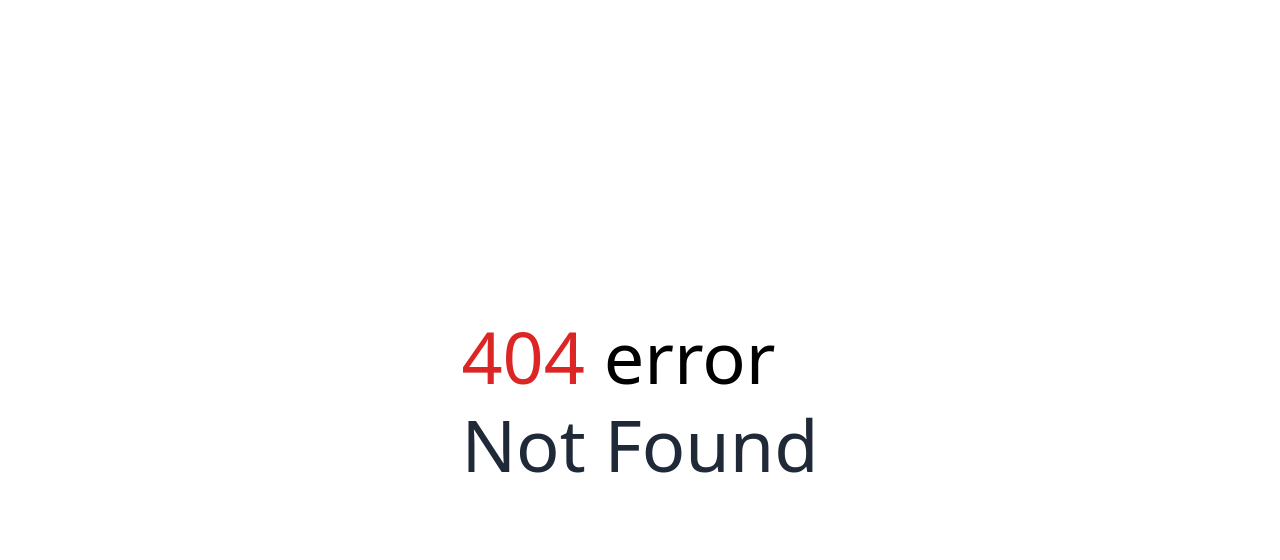
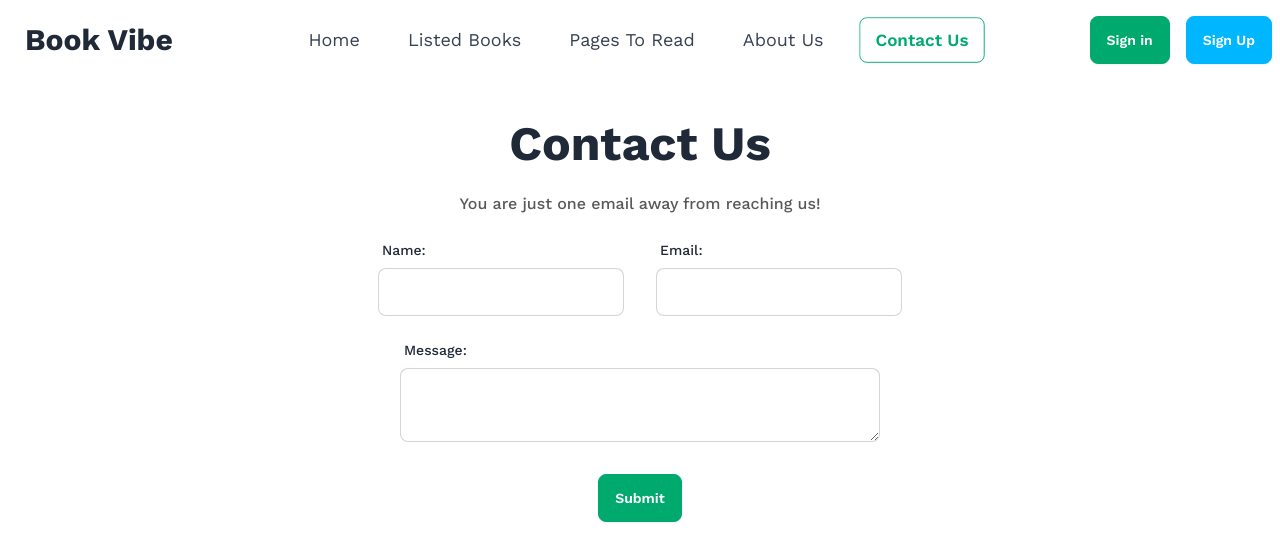
Before and after one commit to efaaz/book-vibe, a React (Vite) app: page /Contacts in a window 1280 px wide. Before the commit this address had no page. Shown: the top 560 px of the page. Built offline with nearby package versions, Linux system fonts and the light colour scheme.

Commit message:
two more routes added!

```diff
--- /dev/null
+++ b/src/Component/AboutUs/AboutUs.jsx
@@ -0,0 +1,23 @@
+import React from 'react'
+import { NavLink } from 'react-router-dom'
+
+function AboutUs() {
+  return (
+    <>
+        <div className="text-center work container mx-auto mt-10">
+            <h1 className="lg:text-5xl text-2xl font-bold my-6">About Us</h1>
+            <p className="text-[#131313B3] lg:mx-40 mx-4 pb-4 font-medium">Explore the literary haven of our Book Vibe! Immerse yourself in our world of words, where passion for literature meets unparalleled dedication to curate exceptional reading journeys. Our mission is simple: to ignite the spark of imagination in every reader.</p>
+            <p className="text-[#131313B3] lg:mx-40 mx-4 pb-4 font-medium">Dive into our meticulously crafted platform, a sanctuary for book enthusiasts spanning across genres and realms. From the allure of fiction to the intrigue of non-fiction, from the enchantment of fantasy to the thrill of mystery, we offer an eclectic array of titles to captivate hearts and minds alike.</p>
+            <p className="text-[#131313B3] lg:mx-40 mx-4 pb-4 font-medium">Whether you're on the hunt for the latest chart-toppers or undiscovered treasures waiting to be unearthed, our shelves are stocked with treasures to satisfy every literary palate. Join us on this adventure of exploration and discovery. Welcome to our world of books – where stories come alive and reading dreams flourish. Happy reading!</p>
+            <NavLink
+                to="/Contacts"
+                className="btn btn-success text-white"
+              >
+               Contact Us
+              </NavLink>
+        </div>
+    </>
+  )
+}
+
+export default AboutUs
--- /dev/null
+++ b/src/Component/Contacts/Contacts.jsx
@@ -0,0 +1,46 @@
+import React from "react";
+
+function Contacts() {
+  return (
+    <>
+      <div className="text-center work container mx-auto mt-10">
+        <h1 className="lg:text-5xl text-2xl font-bold my-6">Contact Us</h1>
+        <p className="text-[#131313B3] lg:mx-40 pb-4 font-medium">
+          You are just one email away from reaching us!
+        </p>
+        <div className="lg:flex justify-center gap-8 lg:mx-auto mx-4">
+          <div>
+            <label className="form-control w-full ">
+              <div className="label">
+                <span className="label-text font-medium">Name:</span>
+              </div>
+              <input type="text" className="input input-bordered w-full " />
+            </label>
+          </div>
+          <div>
+            <label className="form-control w-full ">
+              <div className="label">
+                <span className="label-text font-medium">Email:</span>
+              </div>
+              <input type="email" className="input input-bordered w-full" />
+            </label>
+          </div>
+        </div>
+
+        <div className="lg:flex justify-center lg:mx-auto mt-4 mx-4">
+        <label className="form-control lg:w-[37.5%]">
+          <div className="label">
+            <span className="label-text font-medium">Message:</span>
+          </div>
+          <textarea
+            className="textarea textarea-bordered w-full"
+          ></textarea>
+        </label>
+        </div>
+        <button className="mx-auto btn btn-success text-white mt-8">Submit</button>
+      </div>
+    </>
+  );
+}
+
+export default Contacts;
--- a/src/Component/Navbar/Navbar.jsx
+++ b/src/Component/Navbar/Navbar.jsx
@@ -70,6 +70,34 @@ function Navbar() {
                   Pages To Read
                 </NavLink>
               </li>
+              <li>
+              <NavLink
+                to="/AboutUs"
+                className={({ isActive }) =>
+                  `mx-2 text-lg ${
+                    isActive
+                      ? "btn btn-outline btn-success font-semibold"
+                      : "text-gray-700"
+                  }`
+                }
+              >
+                About Us
+              </NavLink>
+            </li>
+            <li>
+              <NavLink
+                to="/Contacts"
+                className={({ isActive }) =>
+                  `mx-2 text-lg ${
+                    isActive
+                      ? "btn btn-outline btn-success font-semibold"
+                      : "text-gray-700"
+                  }`
+                }
+              >
+               Contact Us
+              </NavLink>
+            </li>
             </ul>
           </div>
           <a className="btn btn-ghost lg:text-3xl text-xl font-bold">
@@ -120,6 +148,34 @@ function Navbar() {
                 Pages To Read
               </NavLink>
             </li>
+            <li>
+              <NavLink
+                to="/AboutUs"
+                className={({ isActive }) =>
+                  `mx-2 text-lg ${
+                    isActive
+                      ? "btn btn-outline btn-success font-semibold"
+                      : "text-gray-700"
+                  }`
+                }
+              >
+                About Us
+              </NavLink>
+            </li>
+            <li>
+              <NavLink
+                to="/Contacts"
+                className={({ isActive }) =>
+                  `mx-2 text-lg ${
+                    isActive
+                      ? "btn btn-outline btn-success font-semibold"
+                      : "text-gray-700"
+                  }`
+                }
+              >
+               Contact Us
+              </NavLink>
+            </li>
           </ul>
         </div>
         <div className="navbar-end">
```
Also changed, not shown: src/main.jsx (+10 -6 lines).
